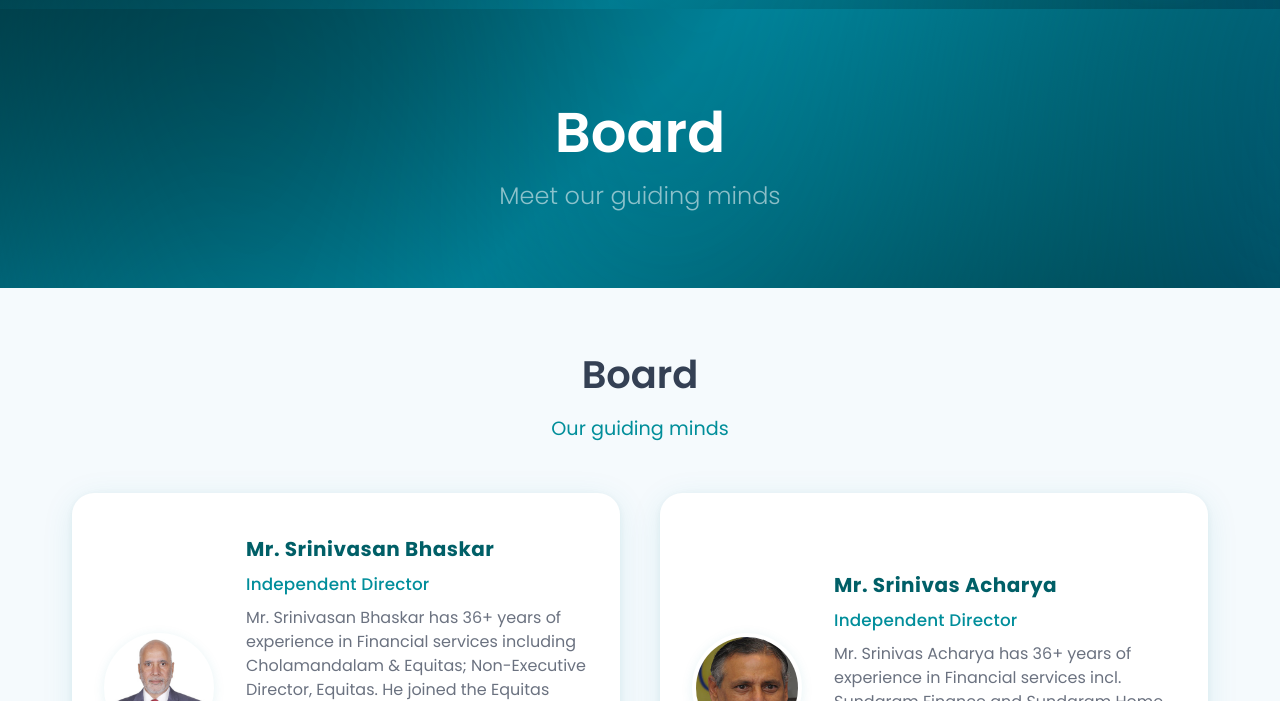
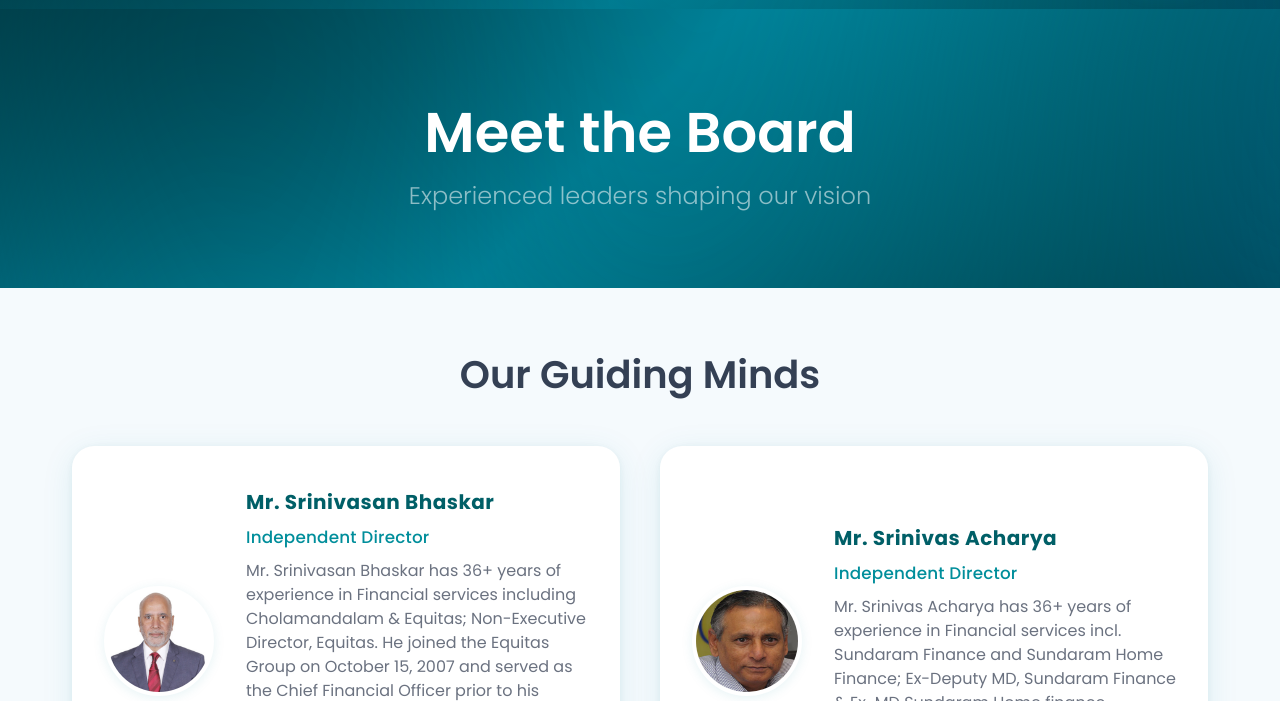
Before and after one commit to ambujasharmaa/saafee, a plain HTML site: page board-advisor.html in a window 1280 px wide. Shown: the part 61-762 px from the top of the page. Drawn offline with Linux system fonts and the light colour scheme.

Commit message:
Changes in board.

```diff
--- a/board-advisor.html
+++ b/board-advisor.html
@@ -43,16 +43,15 @@
         <div class="liquid-bg"></div>
         <div class="hero-bg-animated"></div>
         <div class="section-content">
-            <h1 class="about-saafe-white" style="margin-bottom:0.7rem;">Board</h1>
-            <p class="hero-subtitle about-saafe-white">Meet our guiding minds</p>
+            <h1 class="about-saafe-white" style="margin-bottom:0.7rem;">Meet the Board</h1>
+            <p class="hero-subtitle about-saafe-white">Experienced leaders shaping our vision</p>
         </div>
     </section>
     <!-- Board and Advisor Cards -->
     <section class="custom-team-section" style="background:#f5fafd;">
         <div class="section-content">
             <div class="section-header">
-                <h2>Board</h2>
-                <p class="section-subtitle">Our guiding minds</p>
+                <h2>Our Guiding Minds</h2>
             </div>
             <div class="custom-team-grid">
                 <div class="custom-team-card">
```
Also changed, not shown: annual-return.html (+1 -1 lines).
